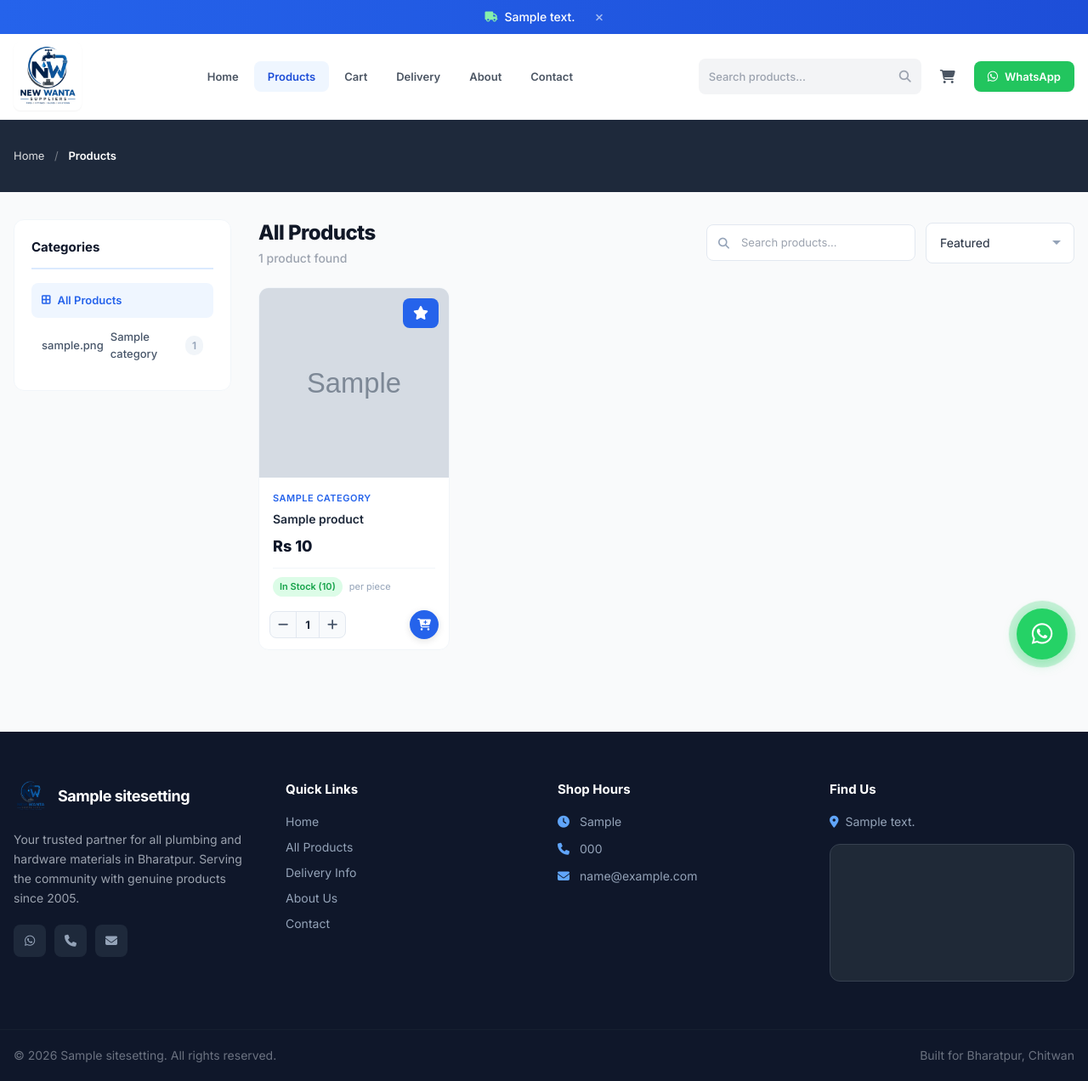
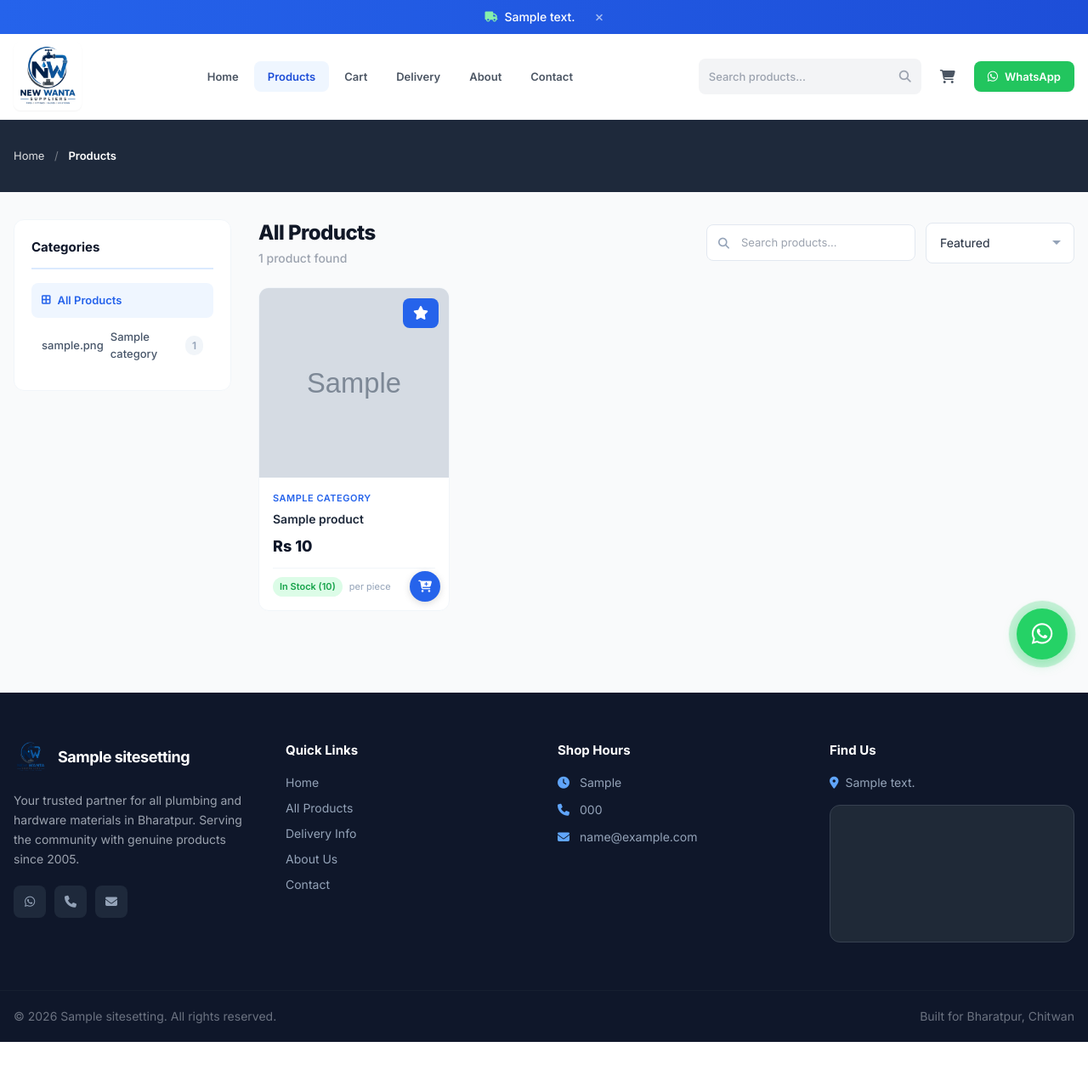
Before and after one commit to 2anupam0/bharatpur-plumbing-hub, a Django app: page /products/ in a window 1280 px wide. Shown: the whole page at 85% size. After the commit the page ends 1226 px from the top, so only its background shows below. Run offline with Django 4.2, Linux system fonts and the light colour scheme; tables that the repository leaves empty hold one stand-in row (values such as "Sample post"); grey boxes marked "Sample" are stand-in pictures; grey boxes are pictures that could not be loaded.

Commit message:
Revert "Add qty controls + cart button at card bottom: select quantity then add to cart"
This reverts commit 5296fa61aaf762d1e6a376910ba567bc9e118c49.

```diff
--- a/shop/static/shop/css/style.css
+++ b/shop/static/shop/css/style.css
@@ -279,79 +279,6 @@ body {
 .product-card-actions {
     display: none;
 }
-.card-bottom-bar {
-    display: flex;
-    align-items: center;
-    justify-content: space-between;
-    padding: 0 12px 12px;
-}
-.card-qty-ctrl {
-    display: flex;
-    align-items: center;
-    border: 1px solid var(--gray-200);
-    border-radius: 8px;
-    overflow: hidden;
-    background: var(--gray-50, #f9fafb);
-}
-.card-qty-ctrl button {
-    width: 30px;
-    height: 30px;
-    border: none;
-    background: transparent;
-    color: var(--gray-600);
-    font-size: 14px;
-    font-weight: 700;
-    cursor: pointer;
-    display: flex;
-    align-items: center;
-    justify-content: center;
-    transition: all 0.15s ease;
-}
-.card-qty-ctrl button:hover {
-    background: var(--primary);
-    color: #fff;
-}
-.card-qty-ctrl button:active {
-    transform: scale(0.9);
-}
-.card-qty-ctrl .card-qty-val {
-    width: 28px;
-    text-align: center;
-    font-size: 13px;
-    font-weight: 700;
-    color: var(--gray-800);
-    border-left: 1px solid var(--gray-200);
-    border-right: 1px solid var(--gray-200);
-    line-height: 30px;
-    user-select: none;
-}
-.card-cart-btn {
-    width: 34px;
-    height: 34px;
-    border: none;
-    border-radius: 50%;
-    background: var(--primary);
-    color: #fff;
-    font-size: 14px;
-    cursor: pointer;
-    display: flex;
-    align-items: center;
-    justify-content: center;
-    box-shadow: 0 2px 8px rgba(0,0,0,0.12);
-    transition: all 0.2s ease;
-}
-.card-cart-btn:hover {
-    background: var(--primary-dark);
-    transform: scale(1.1);
-    box-shadow: 0 4px 12px rgba(37,99,235,0.35);
-}
-.card-cart-btn:active {
-    transform: scale(0.92);
-}
-.card-cart-btn.added {
-    background: var(--green);
-}
-
 .cart-icon-btn {
     position: absolute;
     bottom: 10px;
--- a/shop/static/shop/js/main.js
+++ b/shop/static/shop/js/main.js
@@ -155,18 +155,3 @@ function addToCart(productId, btn, quantity) {
         form.submit();
     });
 }
-
-function cardQty(productId, delta, el) {
-    var ctrl = el.closest('.card-qty-ctrl');
-    var valEl = ctrl.querySelector('.card-qty-val');
-    var v = parseInt(valEl.textContent) + delta;
-    if (v < 1) v = 1;
-    valEl.textContent = v;
-}
-
-function cardCartAdd(productId, el) {
-    var card = el.closest('.product-card');
-    var valEl = card.querySelector('.card-qty-val');
-    var qty = valEl ? parseInt(valEl.textContent) || 1 : 1;
-    addToCart(productId, el, qty);
-}
--- a/shop/templates/shop/product_list.html
+++ b/shop/templates/shop/product_list.html
@@ -67,6 +67,11 @@
             <div class="product-grid">
                 {% for product in products %}
                 <div class="product-card animate-in">
+                    {% if product.is_in_stock %}
+                    <button type="button" class="cart-icon-btn" onclick="event.preventDefault();event.stopPropagation();addToCart({{ product.pk }}, this)" title="Add to Cart">
+                        <i class="fas fa-cart-plus"></i>
+                    </button>
+                    {% endif %}
                     <a href="{% url 'product_detail' product.slug %}" class="product-card-link">
                         <div class="product-image">
                             {% with first_img=product.additional_images.all.0 %}
@@ -102,18 +107,6 @@
                             </div>
                         </div>
                     </a>
-                    {% if product.is_in_stock %}
-                    <div class="card-bottom-bar">
-                        <div class="card-qty-ctrl">
-                            <button type="button" onclick="cardQty({{ product.pk }}, -1, this)"><i class="fas fa-minus"></i></button>
-                            <span class="card-qty-val">1</span>
-                            <button type="button" onclick="cardQty({{ product.pk }}, 1, this)"><i class="fas fa-plus"></i></button>
-                        </div>
-                        <button type="button" class="card-cart-btn" onclick="cardCartAdd({{ product.pk }}, this)" title="Add to Cart">
-                            <i class="fas fa-cart-plus"></i>
-                        </button>
-                    </div>
-                    {% endif %}
                 </div>
                 {% endfor %}
             </div>
@@ -166,6 +159,11 @@
     <div class="product-grid">
         {% for rp in related_products %}
         <div class="product-card animate-in">
+            {% if rp.is_in_stock %}
+            <button type="button" class="cart-icon-btn" onclick="event.preventDefault();event.stopPropagation();addToCart({{ rp.pk }}, this)" title="Add to Cart">
+                <i class="fas fa-cart-plus"></i>
+            </button>
+            {% endif %}
             <a href="{% url 'product_detail' rp.slug %}" class="product-card-link">
                 <div class="product-image">
                     {% with first_img=rp.additional_images.all.0 %}
@@ -190,18 +188,6 @@
                     </div>
                 </div>
             </a>
-            {% if rp.is_in_stock %}
-            <div class="card-bottom-bar">
-                <div class="card-qty-ctrl">
-                    <button type="button" onclick="cardQty({{ rp.pk }}, -1, this)"><i class="fas fa-minus"></i></button>
-                    <span class="card-qty-val">1</span>
-                    <button type="button" onclick="cardQty({{ rp.pk }}, 1, this)"><i class="fas fa-plus"></i></button>
-                </div>
-                <button type="button" class="card-cart-btn" onclick="cardCartAdd({{ rp.pk }}, this)" title="Add to Cart">
-                    <i class="fas fa-cart-plus"></i>
-                </button>
-            </div>
-            {% endif %}
         </div>
         {% endfor %}
     </div>
```
Also changed, not shown: shop/templates/shop/home.html (+5 -12 lines), shop/templates/shop/product_detail.html (+5 -12 lines).
